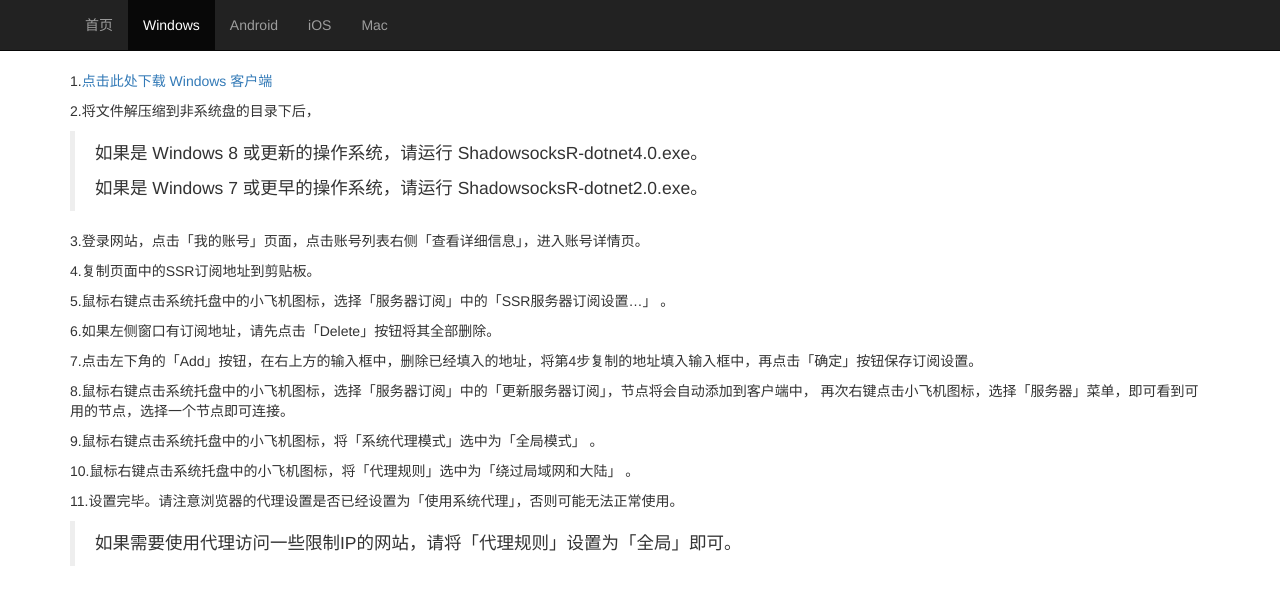
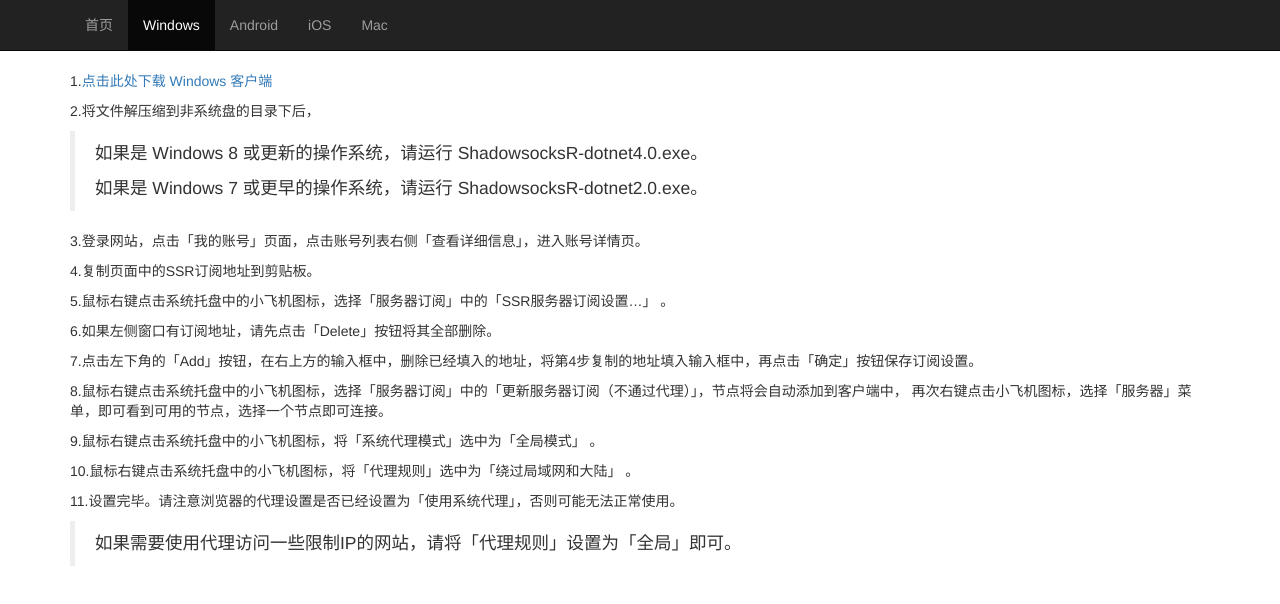
Before and after one commit to gitman6/cshow, a plain HTML site: page windows.html in a window 1280 px wide. Drawn offline with nearby package versions, Linux system fonts and the light colour scheme.

Commit message:
version 4

```diff
--- a/windows.html
+++ b/windows.html
@@ -46,7 +46,7 @@
           <p>5.鼠标右键点击系统托盘中的小飞机图标，选择「服务器订阅」中的「SSR服务器订阅设置…」 。</p>
           <p>6.如果左侧窗口有订阅地址，请先点击「Delete」按钮将其全部删除。</p>
           <p>7.点击左下角的「Add」按钮，在右上方的输入框中，删除已经填入的地址，将第4步复制的地址填入输入框中，再点击「确定」按钮保存订阅设置。</p>
-          <p>8.鼠标右键点击系统托盘中的小飞机图标，选择「服务器订阅」中的「更新服务器订阅」，节点将会自动添加到客户端中， 再次右键点击小飞机图标，选择「服务器」菜单，即可看到可用的节点，选择一个节点即可连接。</p>
+          <p>8.鼠标右键点击系统托盘中的小飞机图标，选择「服务器订阅」中的「更新服务器订阅（不通过代理）」，节点将会自动添加到客户端中， 再次右键点击小飞机图标，选择「服务器」菜单，即可看到可用的节点，选择一个节点即可连接。</p>
           <p>9.鼠标右键点击系统托盘中的小飞机图标，将「系统代理模式」选中为「全局模式」 。</p>
           <p>10.鼠标右键点击系统托盘中的小飞机图标，将「代理规则」选中为「绕过局域网和大陆」 。</p>
           <p>11.设置完毕。请注意浏览器的代理设置是否已经设置为「使用系统代理」，否则可能无法正常使用。</p>
```
